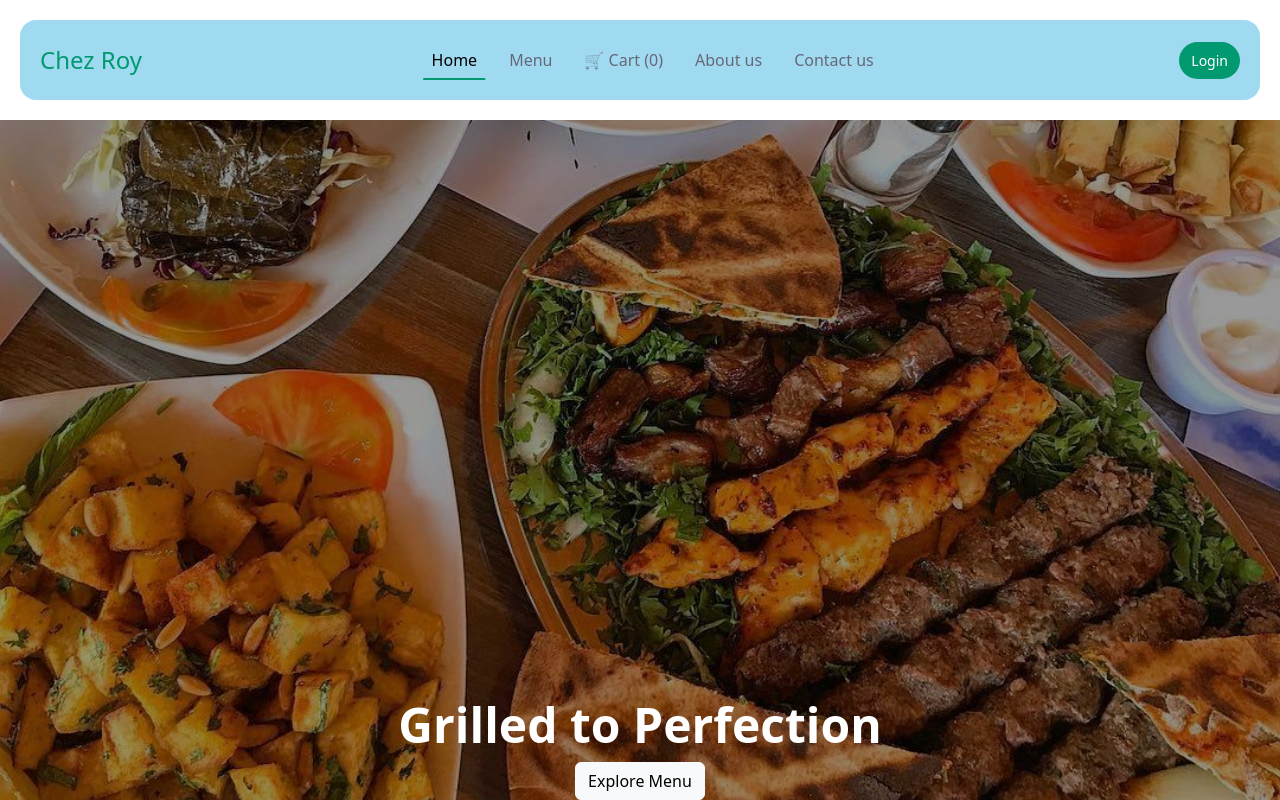
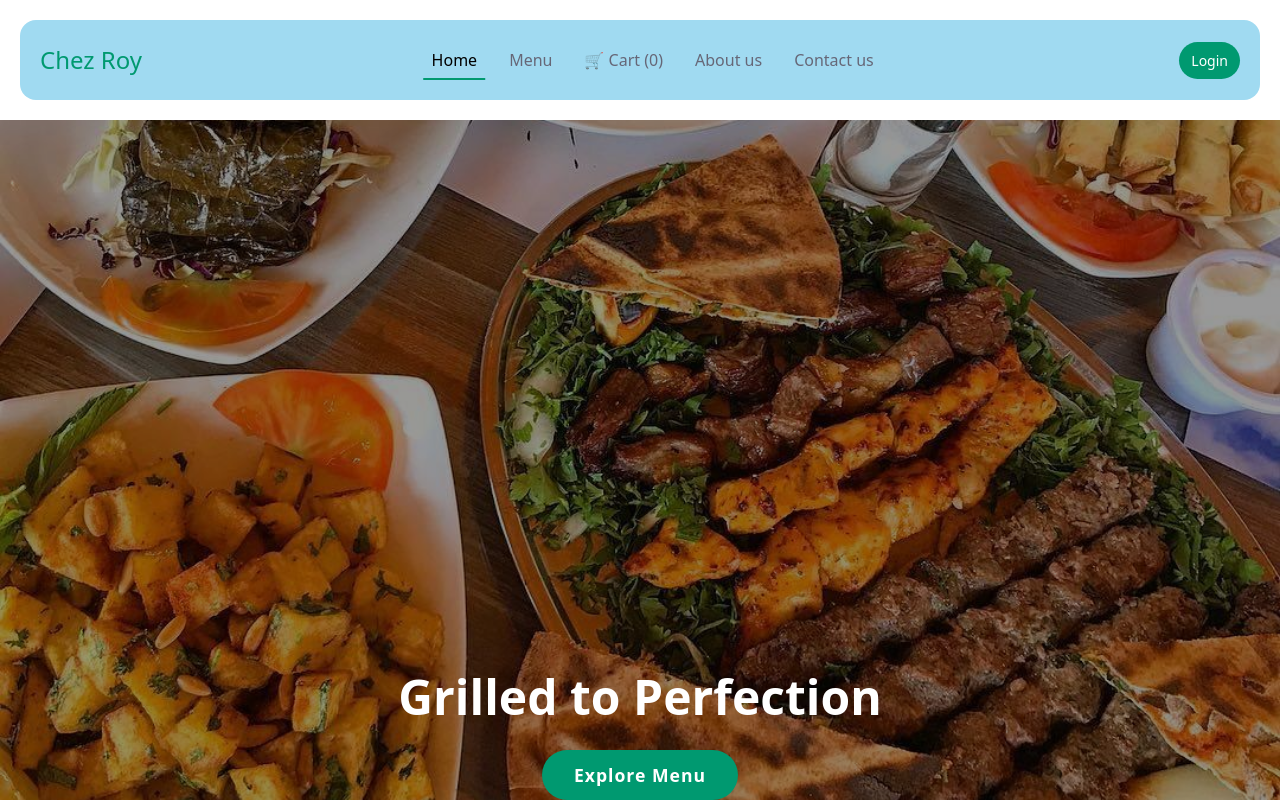
Before and after one commit to roybilain1/Restaurant, a React (Create React App) app in the folder restaurant/: page / in a window 1280 px wide. Both pictures are taken after a click on the link "Login". Shown: the top 800 px of the page. Built offline with nearby package versions, Linux system fonts and the light colour scheme.

Commit message:
buttons of the home page are navigating in the right way

```diff
--- a/restaurant/src/pages/Home.js
+++ b/restaurant/src/pages/Home.js
@@ -4,7 +4,7 @@ import Container from "react-bootstrap/Container";
 import Row from "react-bootstrap/Row";
 import Col from "react-bootstrap/Col";
 import "../styles/CarouselCustom.css";
-import { Link } from 'react-router-dom';
+import { useNavigate } from 'react-router-dom';
 import "./Menu";
 import React, { useState } from 'react';
 
@@ -20,6 +20,7 @@ import menu4 from "../images/menu/cold-mezza/tabbouleh.png";
 const Home = () => {
 
   const [isHovered, setIsHovered] = useState(false);
+  const navigate = useNavigate();
 
 
   return (
@@ -38,22 +39,37 @@ const Home = () => {
             <Carousel.Caption>
               <h1 className="hero-title">Authentic Lebanese Taste</h1>
               <p className="hero-subtitle">Experience the warmth of Lebanon in every bite.</p>
-              <Button variant="light" href="/menu">Explore Menu</Button>
-              {/* <Link to ="/menu" variant="light"> Explore Menu </Link> */}
+              <button
+                className="carousel-menu-btn"
+                onClick={() => navigate('/Menu')}
+              >
+                Explore Menu
+              </button>
+
             </Carousel.Caption>
           </Carousel.Item>
           <Carousel.Item>
             <img className="d-block w-100 hero-img" src={image2} alt="Lebanese Mezze" />
             <Carousel.Caption>
               <h1 className="hero-title">Fresh. Flavorful. Lebanese.</h1>
-              <Button variant="light" href="/menu">Order Now</Button>
+              <button
+                className="carousel-menu-btn"
+                onClick={() => navigate('/Menu')}
+              >
+                Order Now
+              </button>
             </Carousel.Caption>
           </Carousel.Item>
           <Carousel.Item>
             <img className="d-block w-100 hero-img" src={image3} alt="Lebanese Grill" />
             <Carousel.Caption>
               <h1 className="hero-title">Grilled to Perfection</h1>
-              <Button variant="light" href="/menu">Explore Menu</Button>
+              <button
+                className="carousel-menu-btn"
+                onClick={() => navigate('/Menu')}
+              >
+                Explore Menu
+              </button>
             </Carousel.Caption>
           </Carousel.Item>
         </Carousel>
@@ -73,7 +89,12 @@ const Home = () => {
             ))}
           </Row>
           <div className="text-center mt-3">
-            <Button variant="dark" size="lg" href="/menu">See Full Menu</Button>
+            <button
+                className="carousel-menu-btn"
+                onClick={() => navigate('/Menu')}
+              >
+                See Full Menu
+              </button>
           </div>
         </Container>
       </section>
@@ -94,7 +115,12 @@ const Home = () => {
         <Container>
           <h2>Get In Touch</h2>
           <p>We’d love to hear from you! Book a table, order, or just say hi.</p>
-          <Button variant="primary" href="/contact">Contact Us</Button>
+          <button
+                className="carousel-menu-btn"
+                onClick={() => navigate('/Menu')}
+              >
+                Contact Us
+              </button>
         </Container>
       </section>
 
--- a/restaurant/src/styles/CarouselCustom.css
+++ b/restaurant/src/styles/CarouselCustom.css
@@ -54,3 +54,26 @@
   opacity: 1;
   pointer-events: auto;
 }
+
+
+/* buttons of the carousel */
+.carousel-menu-btn {
+  background-color: #009970;
+  color: #fff;
+  border: none;
+  border-radius: 50px;
+  padding: 12px 32px;
+  font-size: 1.1rem;
+  font-weight: 600;
+  box-shadow: 0 2px 8px rgba(0,0,0,0.10);
+  cursor: pointer;
+  transition: background 0.2s, box-shadow 0.2s, transform 0.2s;
+  margin-top: 16px;
+  letter-spacing: 1px;
+}
+
+.carousel-menu-btn:hover {
+  background-color: #007f5c;
+  box-shadow: 0 6px 24px rgba(0,0,0,0.12);
+  transform: translateY(-2px) scale(1.04);
+}
```
